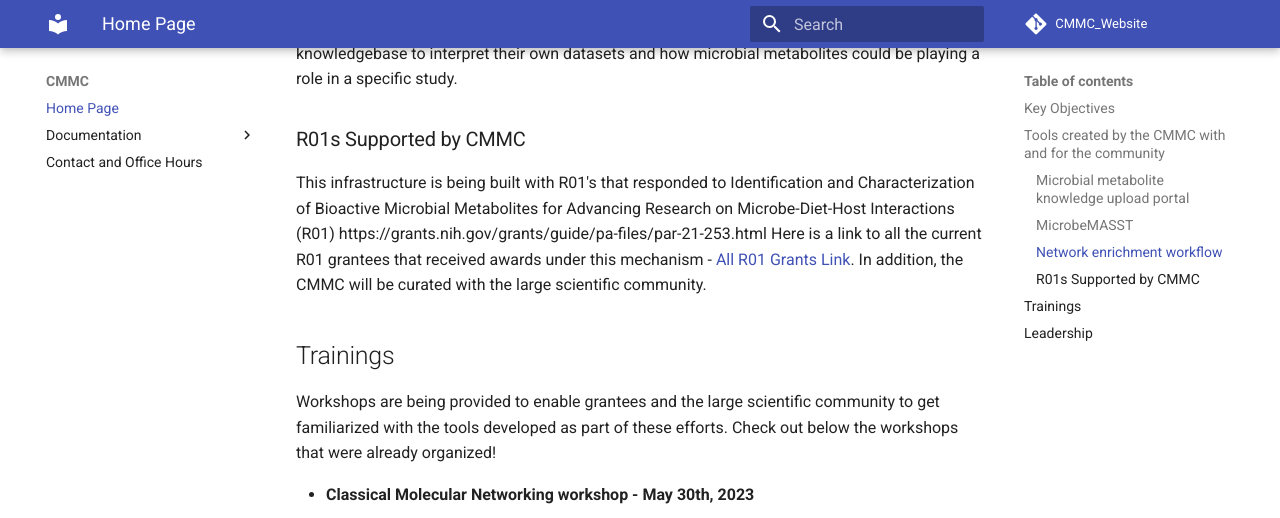
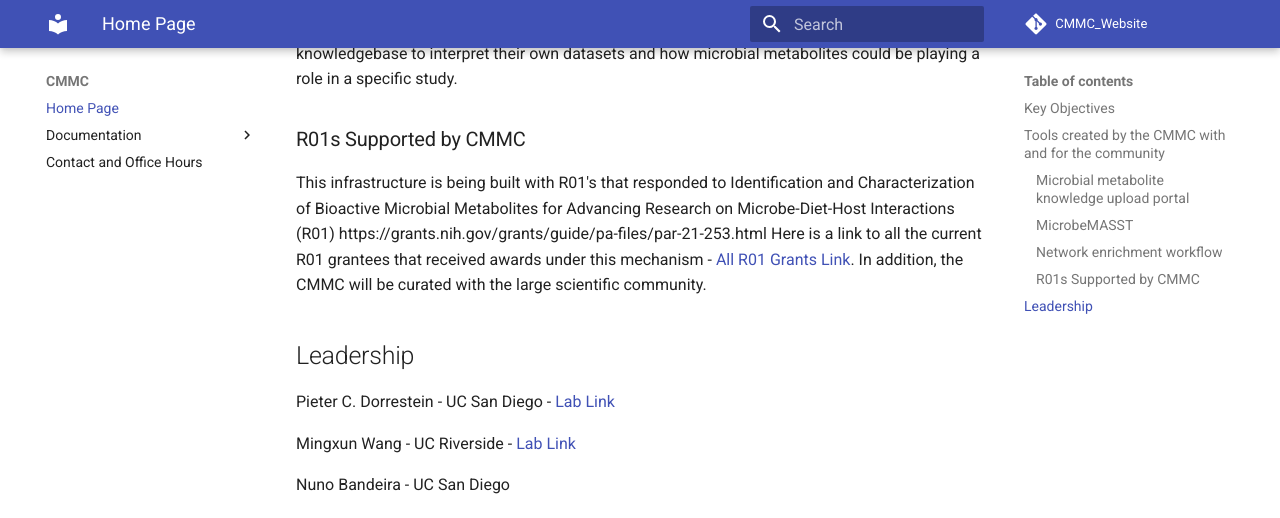
Before and after one commit to wilhan-nunes/CMMC_Website, an MkDocs documentation site: the page built from docs/index.md, in a window 1280 px wide and 1400 px high, scrolled down 1657 px. Shown: the top 518 px of the window. Built offline with MkDocs 1.6.1 and Material for MkDocs 9.7.7, drawn with Linux system fonts in a browser that asks for light colours; comment, search, counter and statistics services are not loaded; some of the changed text lies outside the part shown.

Commit message:
Update index.md

```diff
--- a/docs/index.md
+++ b/docs/index.md
@@ -34,18 +34,6 @@ The [Molecular Networking enrichment workflow](https://gnps2.org/workflowinput?w
 This infrastructure is being built with R01's that responded to
 Identification and Characterization of Bioactive Microbial Metabolites for Advancing Research on Microbe-Diet-Host Interactions (R01) https://grants.nih.gov/grants/guide/pa-files/par-21-253.html Here is a link to all the current R01 grantees that received awards under this mechanism - [All R01 Grants Link](https://reporter.nih.gov/search/eJ5UvHBXWU6-ZQa83cfFnw/projects). In addition, the CMMC will be curated with the large scientific community.
 
-## Trainings
-Workshops are being provided to enable grantees and the large scientific community to get familiarized with the tools developed as part of these efforts. Check out below the workshops that were already organized!
-
-- **Classical Molecular Networking workshop - May 30th, 2023**
-<iframe width="600" height="350" src="https://www.youtube.com/embed/wUrsqmAFEys"> </iframe>
-
-- **microbeMASST workshop  - June 5th, 2023**
-<iframe width="600" height="350" src="https://www.youtube.com/embed/aB15wHR9kbY"> </iframe>
-
-- **Network Enrichment analysis and CMMC Deposition workflow workshop  - October 31st, 2023**
-<iframe width="600" height="350" src="https://www.youtube.com/embed/EcEq1uVP8TQ"> </iframe>
-
 ## Leadership
 Pieter C. Dorrestein - UC San Diego - [Lab Link](https://dorresteinlab.ucsd.edu/)
 
```
